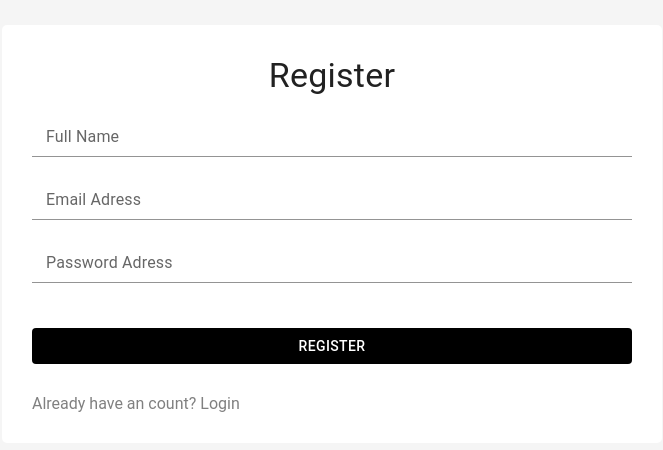
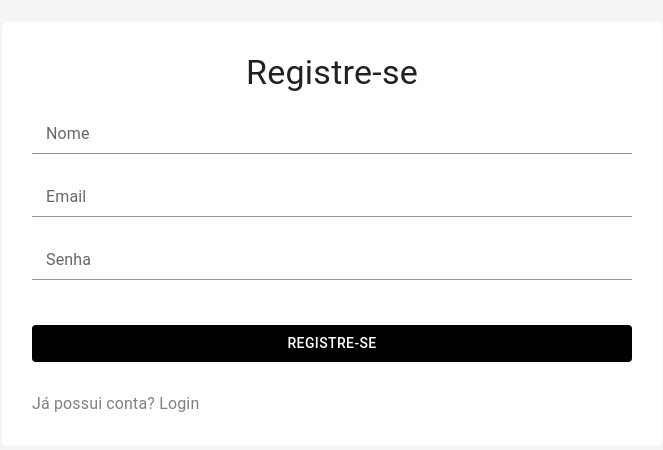
Before and after one commit to Ezequieloliveiras/anunx, a Next.js app: page /register in a window 1280 px wide. Shown: the part 166-616 px from the top of the page, without its empty margins (308-971 px from the left). Built offline with nearby package versions, Linux system fonts and the light colour scheme; no server answers.

Commit message:
alterando titulos

```diff
--- a/components/RegisterForm.jsx
+++ b/components/RegisterForm.jsx
@@ -4,17 +4,16 @@ import Link from "next/link"
 import { useState } from "react"
 import { useRouter } from "next/navigation"
 import {
+    Container,
     Input,
     Box,
     Button,
     Typography,
-    Container,
     Alert,
-    InputLabel
+    InputLabel,
 } from "@mui/material"
 
 import FormControl from '@mui/material/FormControl'
-
 
 
 export default function RegisterForm() {
@@ -92,7 +91,7 @@ export default function RegisterForm() {
                 display: 'flex',
                 flexDirection: 'column',
                 borderRadius: '5px',
-                width:'600px'
+                width: '600px'
             }}>
                 <Typography
                     variant='h4'
@@ -100,12 +99,13 @@ export default function RegisterForm() {
                     color='textPrimary'
                     gutterBottom
                 >
-                    Register
+                    Registre-se
                 </Typography>
+
                 <form onSubmit={handleSubmit}>
 
                     <FormControl fullWidth>
-                        <InputLabel htmlFor="my-input">Full Name</InputLabel>
+                        <InputLabel htmlFor="my-input">Nome</InputLabel>
                         <Input
                             sx={{ margin: '15px 0px ' }}
                             onChange={(e) => setName(e.target.value)}
@@ -115,7 +115,7 @@ export default function RegisterForm() {
                     </FormControl>
 
                     <FormControl fullWidth>
-                        <InputLabel htmlFor="my-input"> Email Adress</InputLabel>
+                        <InputLabel htmlFor="my-input">Email</InputLabel>
                         <Input
                             sx={{ margin: '15px 0px' }}
                             onChange={(e) => setEmail(e.target.value)}
@@ -125,7 +125,7 @@ export default function RegisterForm() {
                     </FormControl>
 
                     <FormControl fullWidth>
-                        <InputLabel htmlFor="my-input"> Password Adress</InputLabel>
+                        <InputLabel htmlFor="my-input">Senha</InputLabel>
                         <Input
                             sx={{ margin: '15px 0px' }}
                             onChange={(e) => setPassword(e.target.value)}
@@ -143,16 +143,34 @@ export default function RegisterForm() {
                         type="submit"
                         fullWidth
                     >
-                        Register
+                        Registre-se
                     </Button>
 
                 </form>
                 {error && (
-                    <Alert severity="error" sx={{ marginBottom: '20px' }} fullWidth>
+                    <Alert
+                        severity="error"
+                        sx={{
+                            marginBottom: '20px'
+                        }}
+                        fullWidth
+                    >
                         {error}
                     </Alert>
                 )}
-                <Link style={{ textDecoration: 'none', color: 'grey', fontFamily: 'Roboto' }} href={'/'}>Already have an count?<span style={{ color: 'grey' }}> Login</span></Link>
+                <Link
+                    style={{
+                        textDecoration: 'none',
+                        color: 'grey',
+                        fontFamily: 'Roboto'
+                    }} href={'/'}
+                >
+                    <Typography
+                        style={{ color: 'grey' }}
+                    >
+                        Já possui conta? Login
+                    </Typography>
+                </Link>
             </Box>
         </Container>
     )
--- a/package.json
+++ b/package.json
@@ -23,6 +23,7 @@
     "react-dom": "^18.2.0",
     "react-dropzone": "^14.2.3",
     "react-material-ui-carousel": "^3.4.2",
+    "styled-components": "^6.1.8",
     "yup": "^1.3.3"
   },
   "devDependencies": {
```
Also changed, not shown: 1 other file (tests, documents, lock files or other folders).
